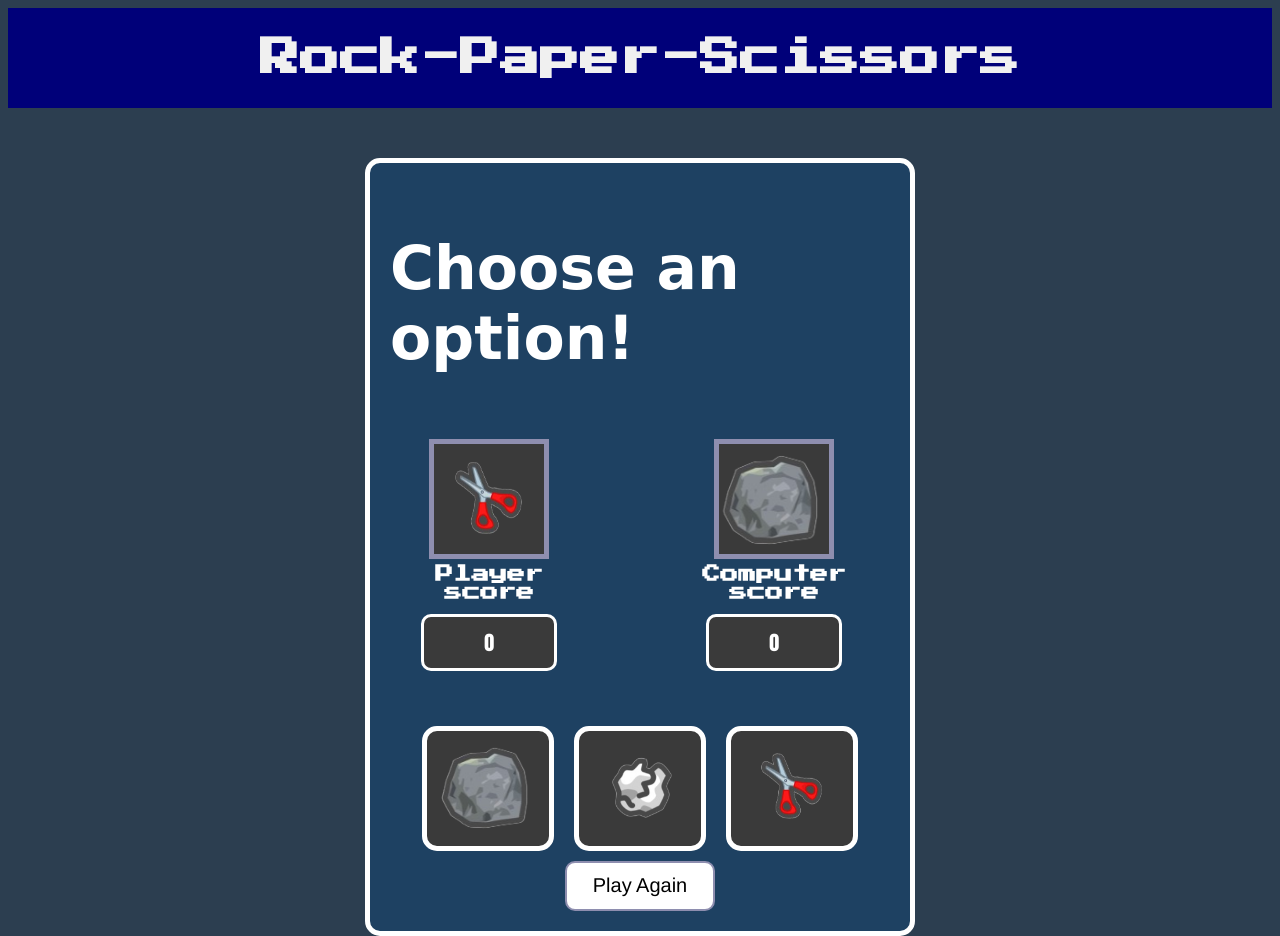
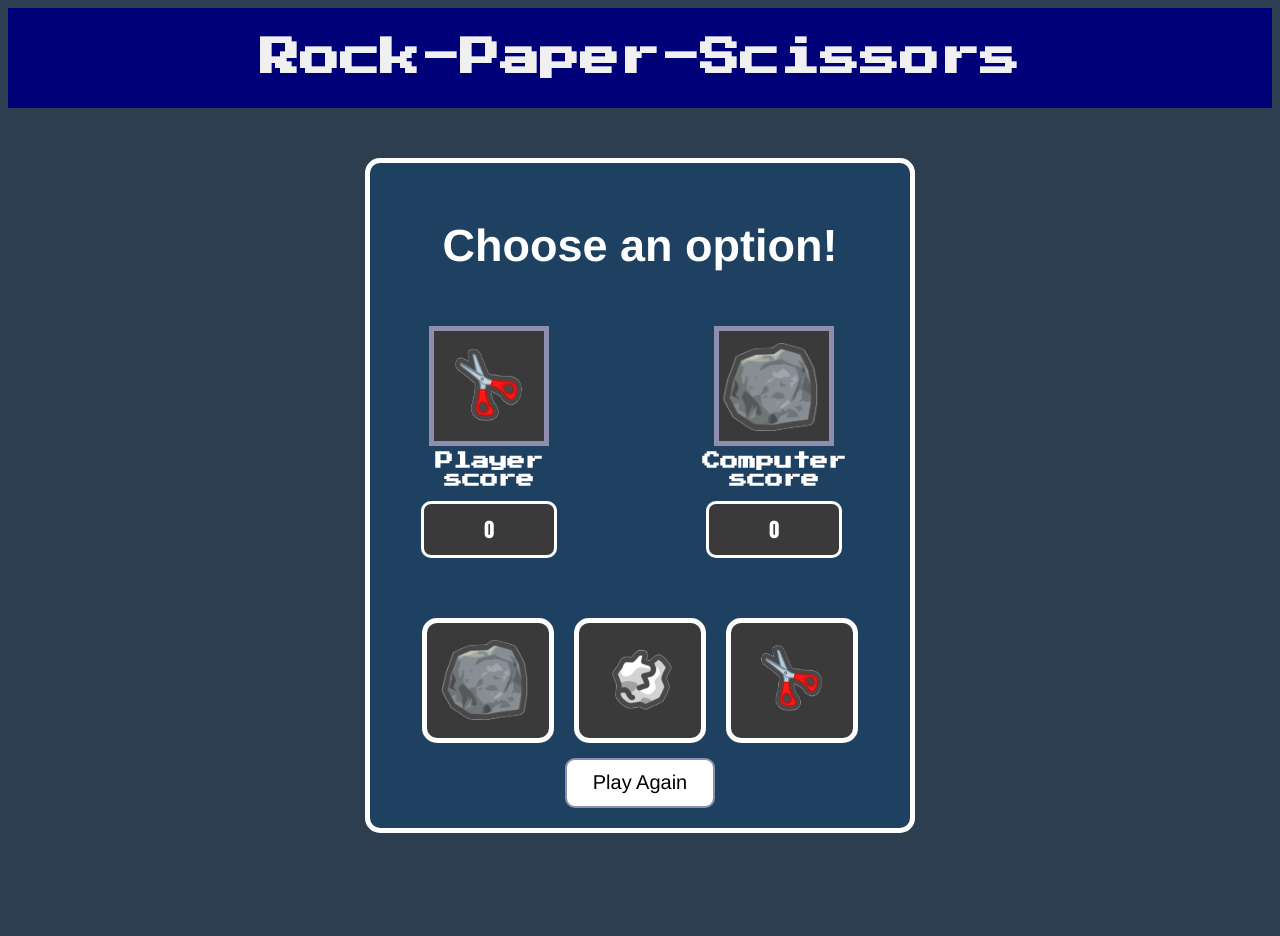
Before and after one commit to LucasMati/Rock-Paper-Scissors-game, a plain HTML site: page index.html in a window 1280 px wide. After the commit the page ends 853 px from the top, so only its background shows below. Drawn offline with Linux system fonts and the light colour scheme.

Commit message:
Change font-family

```diff
--- a/style.css
+++ b/style.css
@@ -111,13 +111,15 @@ header {
   margin-top: -5px;
   font-size: 30px;
   font-weight: bold;
-  font-family: "Bangers", cursive;
+  font-family: 'Franklin Gothic Medium', 'Arial Narrow', Arial, sans-serif;
+
 }
 
 #matchWinner {
-  font-size: 40px;
+  font-size: 30px;
   font-weight: bold;
-  font-family: "Bangers", cursive;
+  font-family: 'Franklin Gothic Medium', 'Arial Narrow', Arial, sans-serif;
+
 }
 
 .fourth-container {
@@ -126,7 +128,8 @@ header {
   align-items: center;
   gap: 20px;
   flex-wrap: wrap;
-  margin: 10px;
+  margin: 15px;
+
 }
 
 button {
```
